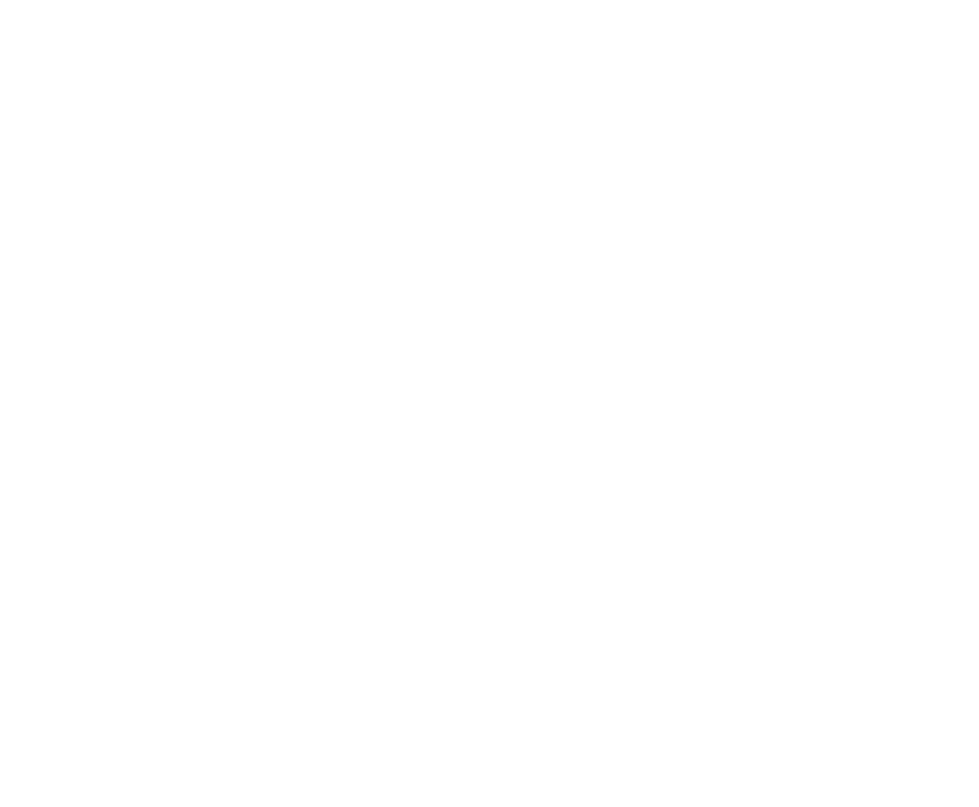
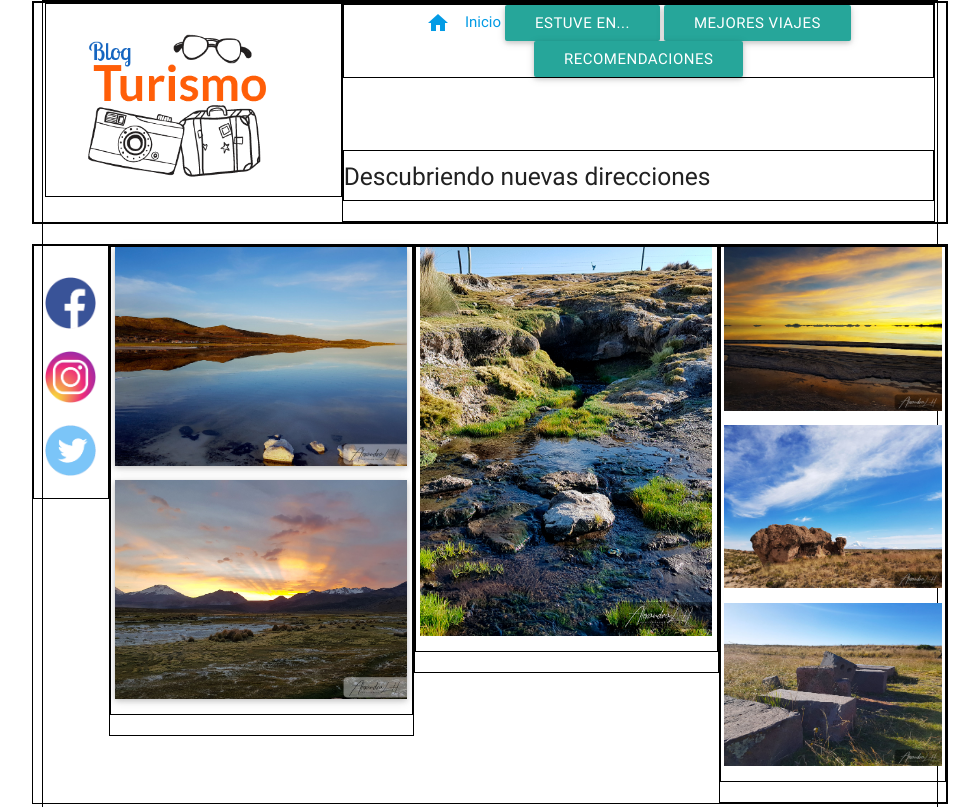
Before and after one commit to ale2389/Proyecto3_Frameworks_Materialize, a plain HTML site: page index.html in a window 1280 px wide. Shown: the top 807 px of the page, without its empty margins (150-1129 px from the left). Drawn offline with nearby package versions, Linux system fonts and the light colour scheme.

Commit message:
estructura
estructura

```diff
--- a/css/estilosm.css
+++ b/css/estilosm.css
@@ -0,0 +1,33 @@
+ div{
+  border: 1px solid black;
+}*/
+.container{
+border: 1px solid black;
+}
+.img-logo{
+  width: 70%;
+  margin-top: 2vh;
+  margin-left: 2vw;
+}
+.slogan{
+  margin-top: 9vh;
+}
+.img-social {
+  width: 4vw;
+  padding-top:2vh;
+}
+ul{
+  list-style-type: none;
+  overflow: hidden;
+  text-align: center;
+  position: relative;
+  clear: both;
+}
+img[src*="foto"]{
+  width: 97%;
+  margin-bottom: 1vh;
+}
+#imgcoment{
+  width: 30%;
+  padding: 0.5vh;
+}
--- a/index.html
+++ b/index.html
@@ -7,13 +7,83 @@
     <link href="https://fonts.googleapis.com/icon?family=Material+Icons" rel="stylesheet">
     <!--Importar la hojas de estilos de materialize css-->
     <link href="css/materialize.css" type="text/css" rel="stylesheet" media="screen,projection"/>
+    <link rel="stylesheet" href="css/estilosm.css">
     <title>Blog Turismo</title>
   </head>
   <body>
+<div class="container "><!--contenedor-->
+<!--Menu-->
+<div class="row">
+  <div class="col s12 m12 l12">
 
+      <div class="col l4 m4 s12">
+        <img src="img/turismo_logo.png" alt="logo" class="img-logo">
+      </div>
+
+      <div class="col l8 m8 s12">
+        <div class="row center-align">
+            <a class="waves-effect waves-light btn-small" href="#"><i class="material-icons left">home</i>Inicio</a>
+            <a class="btn waves-effect waves-light"href="#">Estuve en...</a>
+            <a class="btn waves-effect waves-light"href="#">Mejores viajes</a>
+            <a class="btn waves-effect waves-light"href="#">Recomendaciones</a>
+        </div>
+        <div class="row slogan">
+          <h5>Descubriendo nuevas direcciones</h5>
+        </div>
+      </div>
+  </div>
+</div><!--Menu-->
+<!--contenido redes e imagenes-->
+<div class="row center-align">
+<!--redes sociales col 1-->
+    <div class="col l1 m1 hide-on-small-only">
+        <ul>
+        <li> <a href="#"><img class="img-social" src="img/facebook.png"/></a></li>
+        <li> <a href="#"><img class="img-social" src="img/instagram.png"/></a></li>
+        <li> <a href="#"><img class="img-social" src="img/twitter.png"/></a></li>
+        </ul>
+    </div><!--redes sociales-->
+<!--imagenes col 2-->
+    <div class="col l4 m4 s12">
+        <div class="row">
+          <img src="img/foto1.jpg" alt="foto1" class="z-depth-1">
+          <img src="img/foto2.jpg" alt="foto2" class="z-depth-1">
+        </div>
+    </div>
+<!--imagenes col 2-->
+<!--imagenes col 3-->
+    <div class="col l4 m4 s12">
+        <div class="row">
+          <img src="img/foto3.jpg" alt="foto3">
+        </div>
+    </div>
+<!--imagenes col 3-->
+<!--imagenes col 4-->
+    <div class="col l3 m3 s12">
+        <div class="row">
+          <img src="img/foto4.jpg" alt="foto4">
+          <img src="img/foto5.jpg" alt="foto5">
+          <img src="img/foto6.jpg" alt="foto6">
+        </div>
+    </div>
+<!--imagenes col 4-->
+</div><!--contenido redes e imagenes-->
+<!--entrada del blog-->
+<div class="row">
+    <div class="col l9 m9 s12">
+      <p><img src="img/comentario1.jpg" alt="fotocomentario" id="imgcoment" align="left"> <h5>Turismo nocturno</h5>Lorem ipsum dolor sit amet, consectetur adipiscing elit. Vestibulum in posuere nisl. Donec volutpat, sem in tristique porta, metus arcu sodales elit, tristique placerat dolor massa eu quam. Vivamus cursus ipsum eu accumsan auctor. Ut et iaculis ligula. Duis finibus nisl sed auctor mattis. Praesent rutrum neque augue, eu eleifend quam rutrum vitae. Mauris a velit molestie, molestie lorem vulputate, volutpat nunc. Aenean porttitor magna neque, vel efficitur tellus elementum non. Nullam libero ipsum, luctus ut dictum a, eleifend sed nisi. Lorem ipsum dolor sit amet, consectetur adipiscing elit. Vestibulum hendrerit maximus pharetra. Proin nec eleifend lectus, et tempor ante. Suspendisse posuere, libero in facilisis efficitur, velit velit porttitor purus, sit amet luctus sapien sem eu mauris.</p>
+    </div>
+    <div class="col l3 m3 s12">
+
+    </div>
+</div>
+<!--entrada del blog-->
+
+</div><!--contenedor-->
 <!--script-->
     <script type="text/javascript" src="https://code.jquery.com/jquery-2.1.1.min.js"></script>
     <script type="text/javascript" src="js/materialize.min.js"></script>
 <!--script-->
   </body>
 </html>
+<!-- -->
```
Also changed, not shown: img/comentario1.jpg (added), img/facebook.png (added), img/foto1.jpg (added), img/foto2.jpg (added), img/foto3.jpg (added), img/foto4.jpg (added), img/foto5.jpg (added), img/foto6.jpg (added), img/instagram.png (added), img/twitter.png (added).
